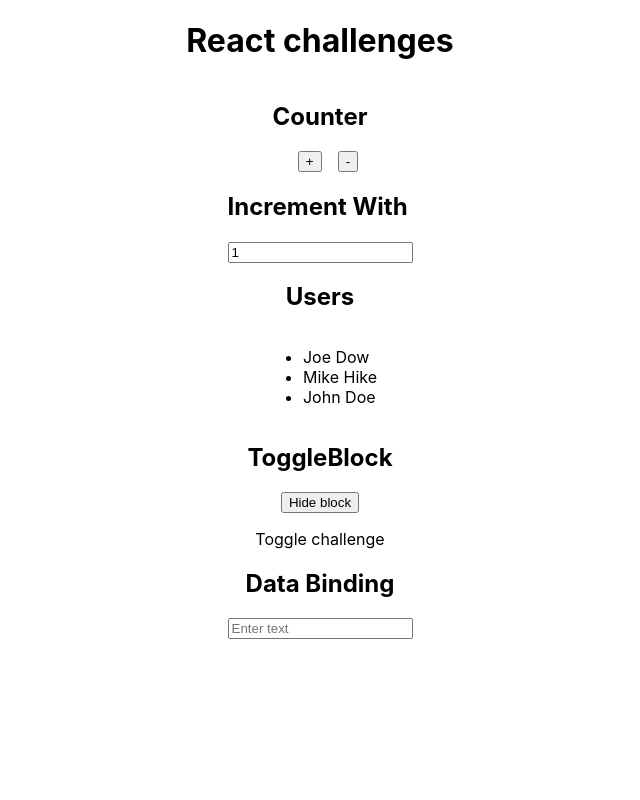
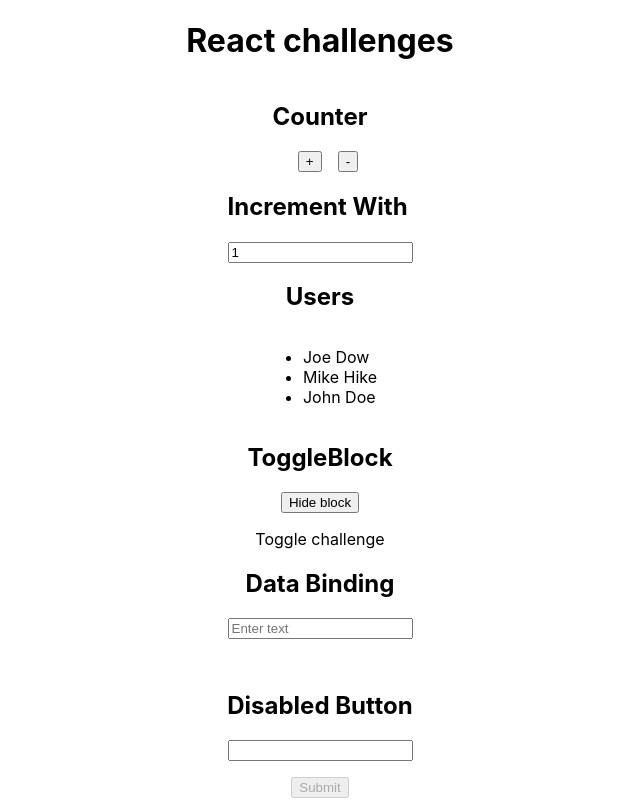
Before and after one commit to Hombre2014/react-challenges, a React (Create React App) app: page / in a window 1280 px wide. Shown: the whole page, without its empty margins (320-960 px from the left). Built offline with nearby package versions, Linux system fonts and the light colour scheme; the HTML template or start-up script is replaced by a standard one.

Commit message:
Add Disabled button

```diff
--- a/src/App.css
+++ b/src/App.css
@@ -14,7 +14,8 @@
 .title {
   text-align: center; }
 
-#block {
+#block,
+.mtop {
   margin-top: 1rem; }
 
 /*# sourceMappingURL=App.css.map */
--- a/src/App.js
+++ b/src/App.js
@@ -3,6 +3,7 @@
 import Users from './Users';
 import ToggleBlock from './ToggleBlock';
 import DataBinding from './DataBinding';
+import DisabledButton from './DisabledButton';
 
 const App = () => {
   return (
@@ -12,6 +13,7 @@
       <Users />
       <ToggleBlock />
       <DataBinding />
+      <DisabledButton />
     </div>
   );
 }
--- a/src/App.scss
+++ b/src/App.scss
@@ -18,6 +18,7 @@
   text-align: center;
 }
 
-#block {
+#block,
+.mtop {
   margin-top: 1rem;
 }
--- /dev/null
+++ b/src/DisabledButton.js
@@ -0,0 +1,15 @@
+import React, { useState } from 'react';
+
+const DisabledButton = () => {
+  const [value, setValue] = useState('');
+
+  return (
+    <div className='container'>
+      <h2>Disabled Button</h2>
+      <input type='text' value={value} onChange={(e) => setValue(e.target.value)} />
+      <button className='mtop' type='button' disabled={value.length < 1}>Submit</button>
+    </div>
+  )
+}
+
+export default DisabledButton;
```
Also changed, not shown: 2 other files (tests, documents, lock files or other folders).
